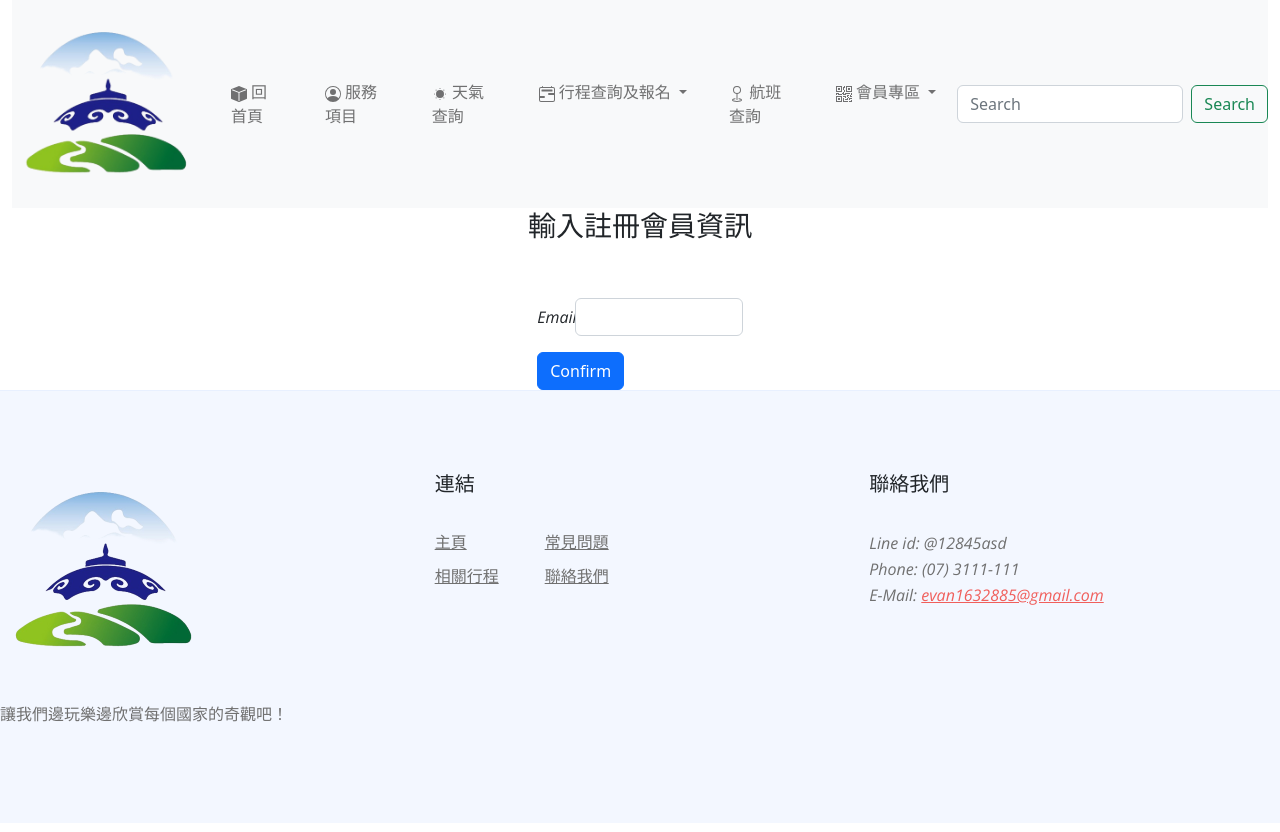
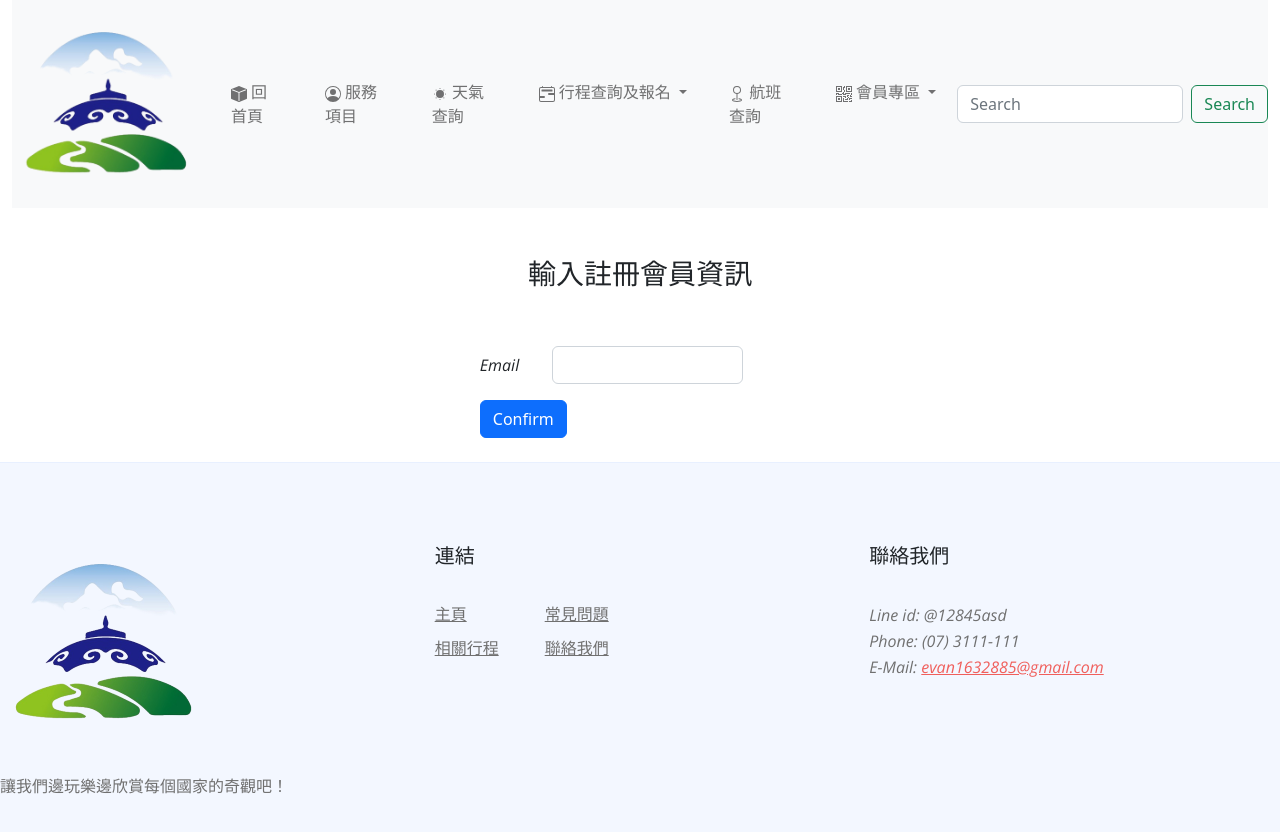
Before and after one commit to Evancruise/Evancruise.github.io, a plain HTML site: page test2.html in a window 1280 px wide. Drawn offline with nearby package versions, Linux system fonts and the light colour scheme.

Commit message:
Add files via upload

```diff
--- a/test2.html
+++ b/test2.html
@@ -90,28 +90,32 @@
       </nav>
     </div>
 
+    <br><br>
+
     <!-- 註冊資訊 -->
     <section id="enroll_information"></section>
-      <div class='col-md-8 text-center'>
+      <div class='text-center'>
         <h3> 輸入註冊會員資訊 </h3>
       </div>
 
       <br><br>
 
       <div class='row'>
-        <div class='col-md-8 offset-md-2 text-left'>
+        <div class='col-md-10'>
           <form>
             <!-- email -->
             <div class="row mb-3">
-              <label for="inputEmail3" class="col-sm-2 col-form-label">Email</label>
-              <div class="col-sm-10">
-                <input type="email" class="form-control" id="inputEmail3">
+              <label for="inputEmail" class="col-sm-3 col-form-label">Email</label>
+              <div class="col-sm-9">
+                <input type="email" class="form-control" id="inputEmail">
               </div>
             </div>
 
             <button type="submit" class="btn btn-primary" data-bs-toggle="modal" data-bs-target="#exampleModal">
               Confirm
             </button>
+
+            <br><br>
 
             <div class="modal fade" id="exampleModal" tabindex="8" aria-labelledby="exampleModalLabel" aria-hidden="true">
               <div class="modal-dialog">
```
